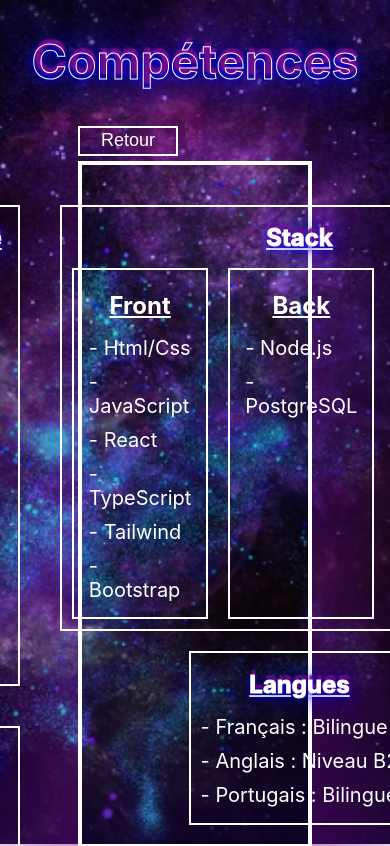
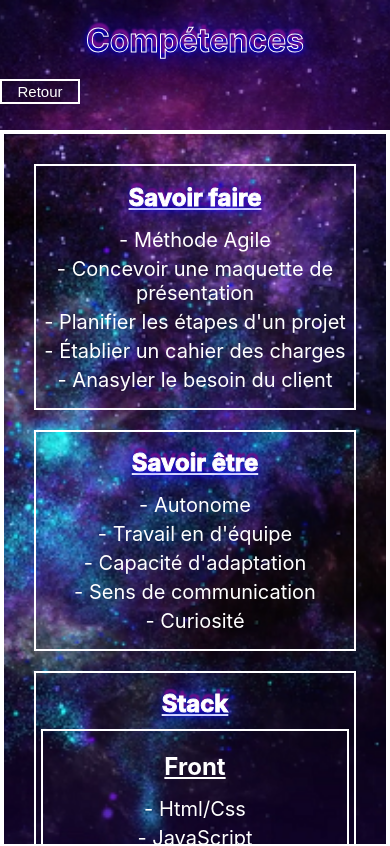
Before and after one commit to Manu-Marques/Portfolio, a React (Create React App) app: page /competences in a window 390 px wide. Shown: the top 846 px of the page. Built offline with nearby package versions, Linux system fonts and the light colour scheme.

Commit message:
responsive for skills done

```diff
--- a/src/components/experience/styles.css
+++ b/src/components/experience/styles.css
@@ -209,9 +209,4 @@
     .experience-subtitle {
         font-size: 1.2em;
     }
-
-
-
-
-
 }
--- a/src/components/skills/index.tsx
+++ b/src/components/skills/index.tsx
@@ -44,6 +44,7 @@ export default function Skills() {
                                     <li className="skills-item">- Tailwind</li>
                                     <li className="skills-item">- Bootstrap</li>
                                 </ul>
+                                <div className="skills-both">
                                     <ul className="skills-back">
                                         <h1 className="skills-back-title">Back</h1>
                                         <li className="skills-item">- Node.js</li>
@@ -55,6 +56,7 @@ export default function Skills() {
                                         <li className="skills-item">- Test unitaire (Jest)</li>
                                         <li className="skills-item">- Figma</li>
                                     </ul>
+                                </div>
                             </div>
                         </div>
                         <div className="skills-languages">
--- a/src/components/skills/styles.css
+++ b/src/components/skills/styles.css
@@ -44,7 +44,7 @@
 
 .skills-container {
     display: flex;
-    justify-content: center;
+    justify-content: space-evenly;
     padding: 20px;
     color: #fff;
     border: 4px solid #ffffff;
@@ -115,3 +115,107 @@
     align-self: center;
     margin-top: 0;
 }
+
+@media screen and (max-width: 1550px) {
+    .skills-table {
+        width: 80%;
+    }
+    .skills-btn-back {
+        left: 10%;
+    }
+
+}
+
+@media screen and (max-width: 1200px) {
+    .skills-table {
+        width: 90%;
+    }
+    .skills-btn-back {
+        left: 5%;
+    }
+}
+
+@media screen and (max-width: 1025px) {
+    .skills-table {
+        width: 100%;
+    }
+
+    .skills-left,
+    .skills-right {
+        width: 100%;
+    }
+
+    .skills-expertise,
+    .skills-stack,
+    .skills-soft,
+    .skills-languages {
+        margin: 10px;
+    }
+    .skills-front,
+    .skills-back,
+    .skills-others {
+        margin: 5px;
+    }
+
+    .skills-subtitle {
+        font-size: 2em;
+    }
+
+    .skills-item {
+        text-align: center;
+        font-size: 20px;
+        margin: 5px;
+    }
+
+    .skills-stack-list{
+        display: flex;
+        flex-direction: column;
+        justify-content: space-around;
+        margin-top: -10px;
+    }
+
+    .skills-front,
+    .skills-back,
+    .skills-others {
+        margin: 5px;
+    }
+
+    .skills-btn-back {
+        left: 0;
+        top: 8%;
+    }
+
+    .skills-title {
+        font-size: 2.5em;
+    }
+}
+
+@media screen and (max-width: 700px) {
+    .skills-btn-back {
+        top: 6%;
+        width: 80px;
+        height: 25px;
+        font-size: 15px;
+    }
+
+    .skills-container {
+        flex-direction: column;
+    }
+
+}
+
+@media screen and (max-width: 460px) {
+    .skills-btn-back {
+        top: 5%;
+        width: 80px;
+        height: 25px;
+        font-size: 15px;
+    }
+    .skills-title {
+        font-size: 2em;
+    }
+
+    .skills-subtitle {
+        font-size: 1.5em;
+    }
+}
```
Lines whose indentation alone changed are shown as unchanged.
